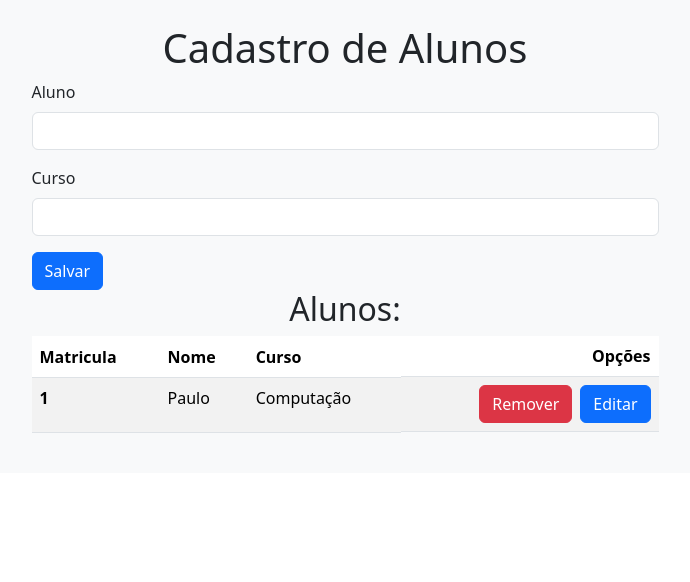
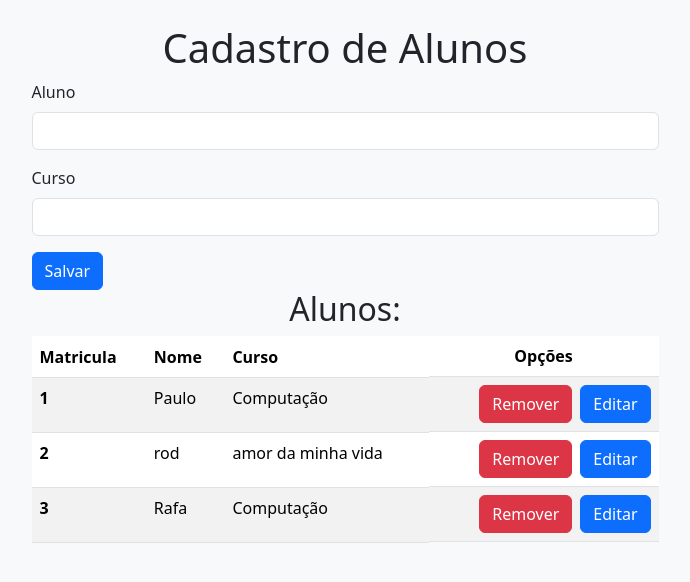
Before and after one commit to paulohenriqueo/Cadastro-Aluno, an Angular app: page / in a window 1280 px wide. Shown: the top 582 px of the page, without its empty margins (295-985 px from the left). Built offline with nearby package versions, Linux system fonts and the light colour scheme; data requests are answered from the project's data file.

Commit message:
:snake: edit button

```diff
--- a/db.json
+++ b/db.json
@@ -4,6 +4,16 @@
       "id": 1,
       "name": "Paulo",
       "course": "Computação"
+    },
+    {
+      "id": 2,
+      "name": "rod",
+      "course": "amor da minha vida"
+    },
+    {
+      "id": 3,
+      "name": "Rafa",
+      "course": "Computação"
     }
   ]
 }
--- a/src/app/student.service.ts
+++ b/src/app/student.service.ts
@@ -21,5 +21,7 @@
   delete(student:Student): Observable<void>{
     return this.http.delete<void>(`${this.url}/${student.id}`); //interpolação
   }
-
+  update(student:Student): Observable<Student>{
+    return this.http.put<Student>(`${this.url}/${student.id}`,student);
+  }
 }
--- a/src/app/students/students.component.html
+++ b/src/app/students/students.component.html
@@ -35,7 +35,7 @@
                 <th scope="col">Matricula</th>
                 <th scope="col">Nome</th>
                 <th scope="col">Curso</th>
-                <th class="d-flex justify-content-end" scope="col">Opções</th>
+                <th class="d-flex justify-content-evenly" scope="col">Opções</th>
               </tr>
             </thead>
             <tbody>
@@ -47,8 +47,9 @@
                   <button class="btn btn-danger me-2"
                   (click)="delete(student)"
                   >Remover</button>
-                  <button class="btn btn-primary">
-                    Editar
+                  <button class="btn btn-primary"
+                  (click)="edit(student)"
+                  >Editar
                   </button>
                 </td>
               </tr>
--- a/src/app/students/students.component.ts
+++ b/src/app/students/students.component.ts
@@ -10,8 +10,8 @@
 })
 export class StudentsComponent implements OnInit {
   students: Student[] = [];
-
-    formGroupStudent : FormGroup;
+  formGroupStudent : FormGroup;
+  isEditing: boolean = false;
 
       constructor(private formBuilder: FormBuilder,
                   private service: StudentService){
@@ -31,13 +31,28 @@
     });
   }
   save(){
-    this.service.save(this.formGroupStudent.value).subscribe({
+    if (this.isEditing) {
+      this.service.update(this.formGroupStudent.value).subscribe({
+        next : () => {
+          this.loadStudents();
+          this.isEditing = false;
+        }
+      })
+    }
+    else{
+      this.service.save(this.formGroupStudent.value).subscribe({
         next: data => this.students.push(data)
     });
+    }
+    this.formGroupStudent.reset();
   }
   delete(student:Student){
     this.service.delete(student).subscribe({
       next: () => this.loadStudents()
     });
   }
+  edit(student:Student){
+    this.formGroupStudent.setValue(student);
+    this.isEditing = true;
+  }
 }
```
